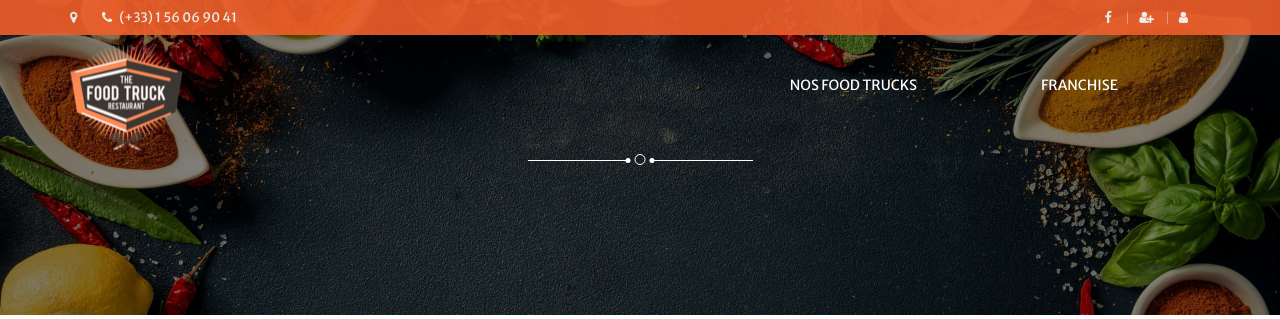
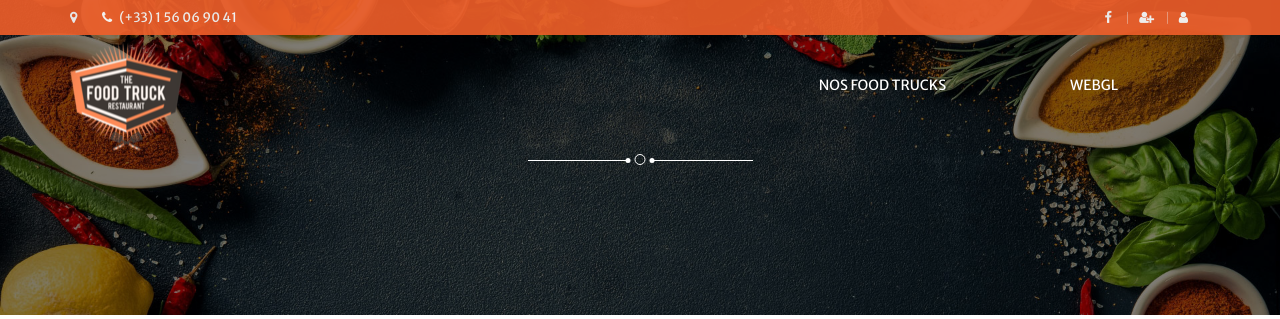
Before and after one commit to MaaximeLH/drivncook, a PHP site: template App/Views/Home/about.phtml in a window 1280 px wide. Shown: the top 319 px of the page. Run offline with PHP 8.4, Linux system fonts and the light colour scheme; the template is opened without the code that fills it, so the values that code supplies are empty; some web fonts are replaced.

Commit message:
Ajout du lien vers le WebGL dans le header sur le front

```diff
--- a/App/Views/Home/assets/header.phtml
+++ b/App/Views/Home/assets/header.phtml
@@ -45,7 +45,7 @@
                         <li class="<?= (isset($page) && $page == "about") ? 'current-menu-item' : ''; ?>"><a href="/about"><?= \Core\Language::get('about') ?></a></li>
                         <li class="<?= (isset($page) && $page == "trucks") ? 'current-menu-item' : ''; ?>"><a href="/trucks">Nos food trucks</a></li>
                         <li class="<?= (isset($page) && $page == "events") ? 'current-menu-item' : ''; ?>"><a href="/events"><?= \Core\Language::get('event') ?></a></li>
-                        <li><a href="#">Franchise</a></li>
+                        <li><a href="https://webgl.drivncook.store" onclick="alert('Attention, le WebGL nécessite connexion assez rapide pour être chargé.')">WebGL</a></li>
                         <li class="<?= (isset($page) && $page == "contact") ? 'current-menu-item' : ''; ?>"><a href="/contact"><?= \Core\Language::get('contact') ?></a></li>
                     </ul>
                 </div>
```
